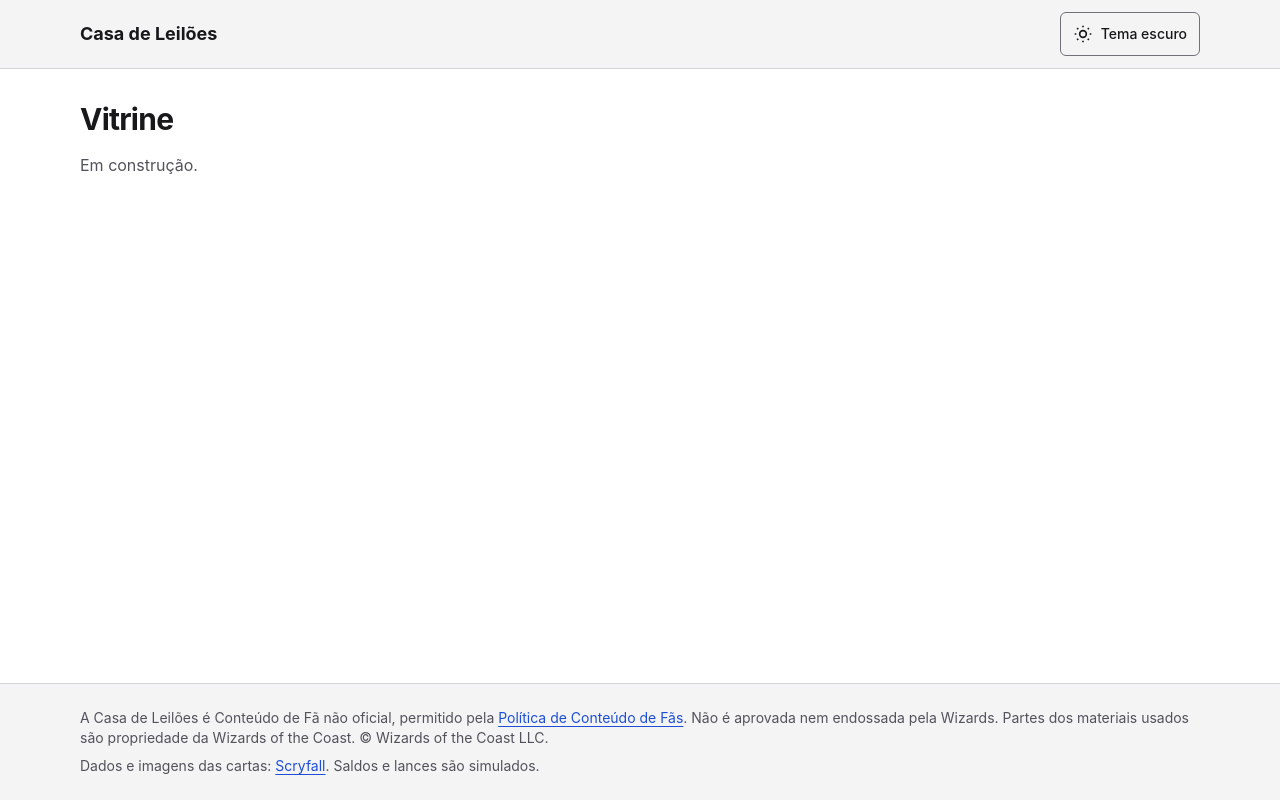
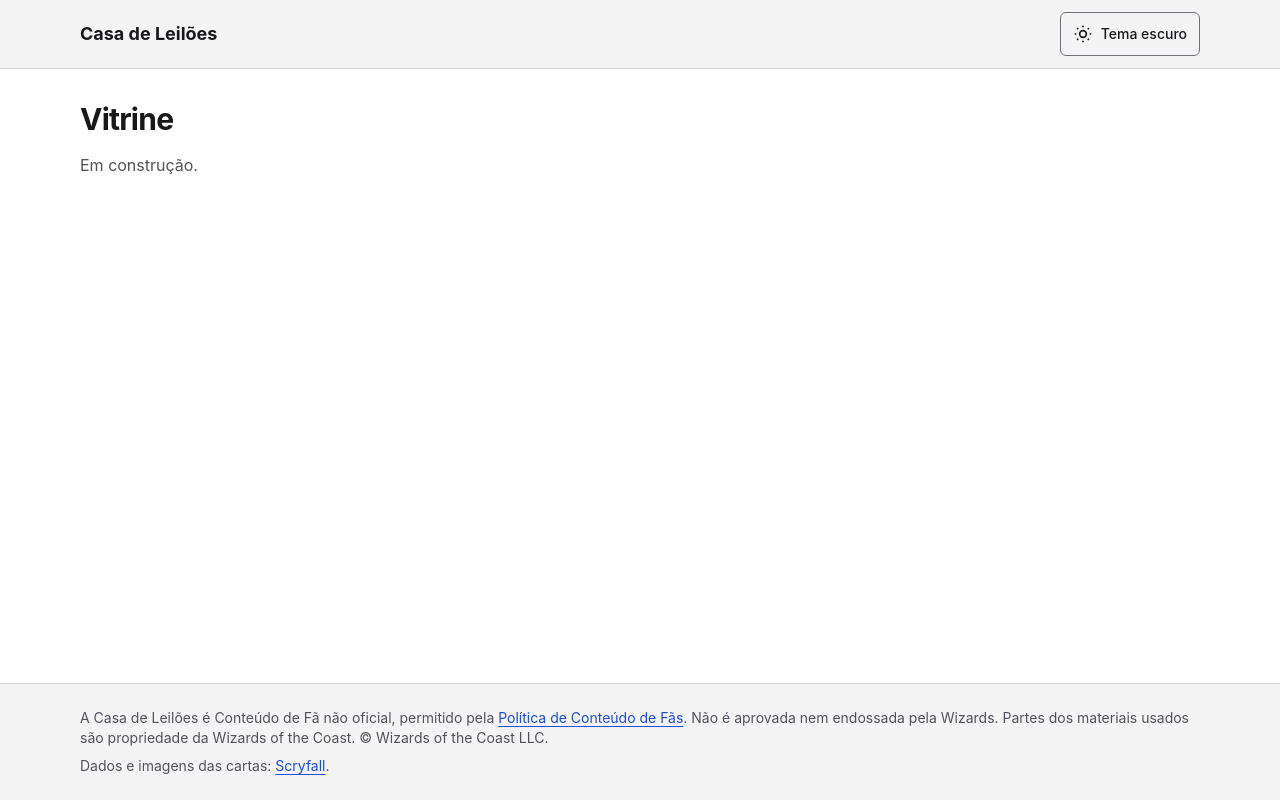
Before and after one commit to ElielDelfino/project-leilao-verzel, a React (Vite) app in the folder apps/web/: page / in a window 1280 px wide. Built offline with nearby package versions, Linux system fonts and the light colour scheme.

Commit message:
fix(web): rodapé só com o aviso da Fan Content Policy e a Scryfall (task 005)

```diff
--- a/apps/web/src/layout/Rodape.tsx
+++ b/apps/web/src/layout/Rodape.tsx
@@ -12,8 +12,7 @@ export function Rodape() {
           da Wizards of the Coast. © Wizards of the Coast LLC.
         </p>
         <p>
-          Dados e imagens das cartas: <a href="https://scryfall.com">Scryfall</a>. Saldos e lances
-          são simulados.
+          Dados e imagens das cartas: <a href="https://scryfall.com">Scryfall</a>.
         </p>
       </div>
     </footer>
```
